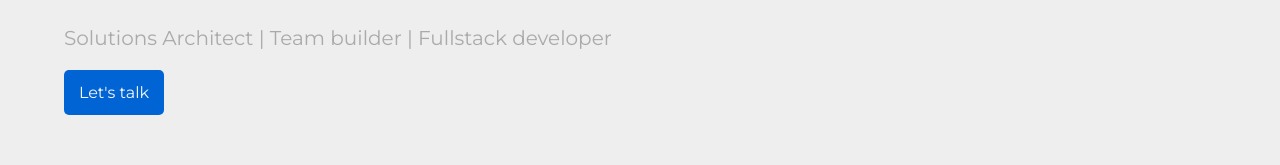
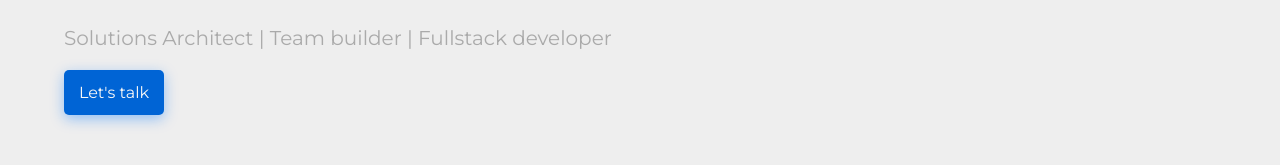
Before and after one commit to alfremedpal/amedpal-website, a Next.js app: page / in a window 1280 px wide. Shown: the part 288-453 px from the top of the page. Built offline with nearby package versions, Linux system fonts and the light colour scheme.

Commit message:
Add slight glow to button 🔵🌟

```diff
--- a/components/button/button.module.scss
+++ b/components/button/button.module.scss
@@ -11,6 +11,7 @@
     height: 45px;
     width: 100px;
     cursor: pointer;
+    box-shadow: 0 4px 14px 0 rgba(0,118,255,.39);
     transition: background-color ease 0.3s;
     &:hover {
         background-color: v.$dark-blue;
```
